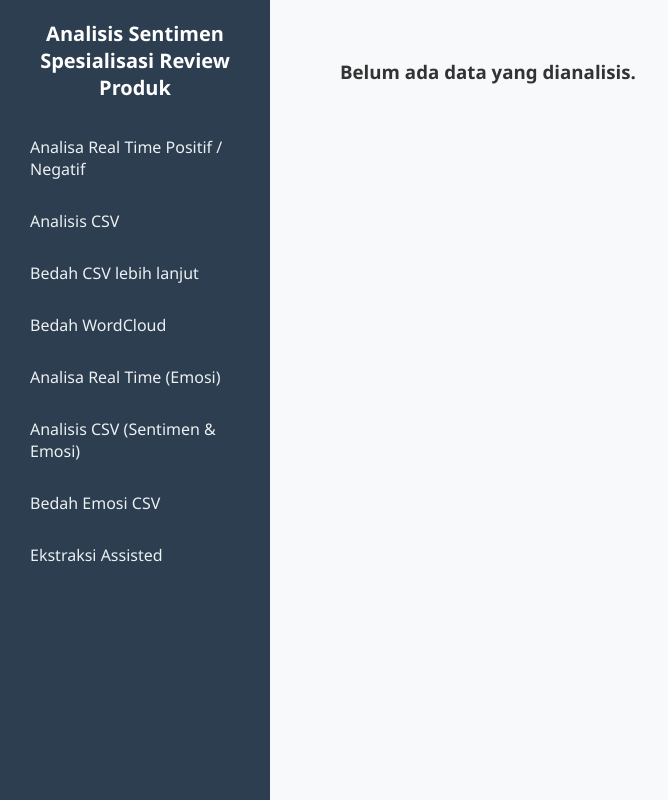
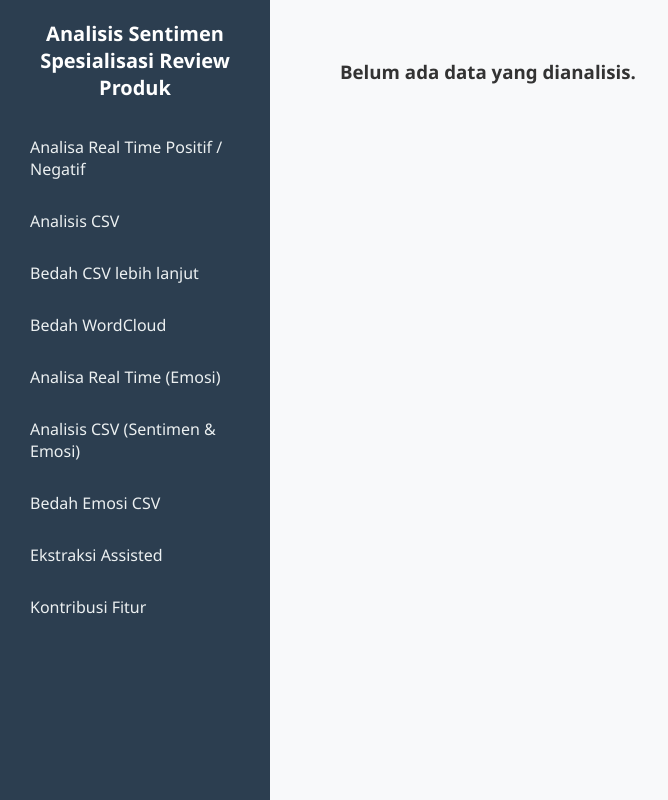
Before and after one commit to 221111467-Richard/UTS_IFB_Sore_Crocodile, a Flask app: page /analytics in a window 1280 px wide. Shown: the whole page, without its empty margins (0-668 px from the left). Run offline with Flask 3, Linux system fonts and the light colour scheme; data that the repository does not hold is empty; parts of the project's set-up code (start-up, migrations or seed data) failed here and were passed over.

Commit message:
Menambahkan routing untuk fitur terbaru

```diff
--- a/project-root/templates/layout.html
+++ b/project-root/templates/layout.html
@@ -101,6 +101,7 @@
     <a href="/analyze_csv">Analisis CSV (Sentimen & Emosi)</a>
     <a href="/emotion_analytics">Bedah Emosi CSV</a>
     <a href="/scrape">Ekstraksi Assisted  </a>
+    <a href="/explain">Kontribusi Fitur</a>
   </div>
 
   <div class="content">
```
